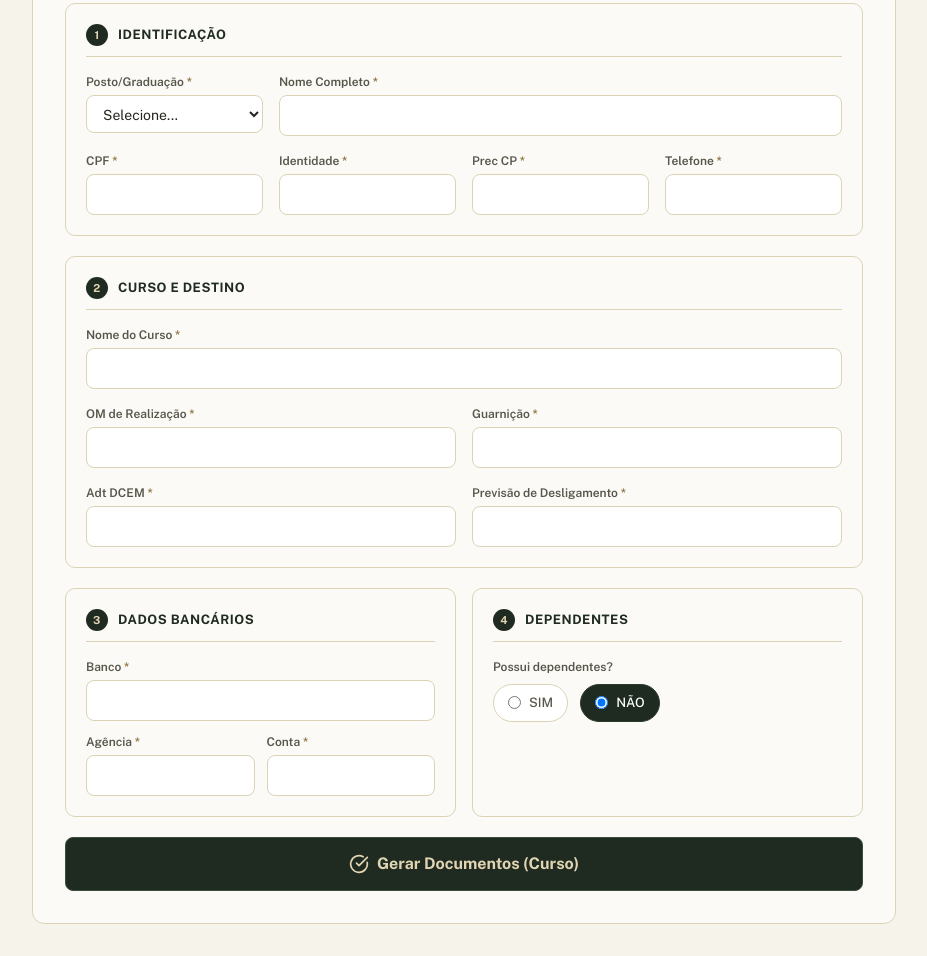
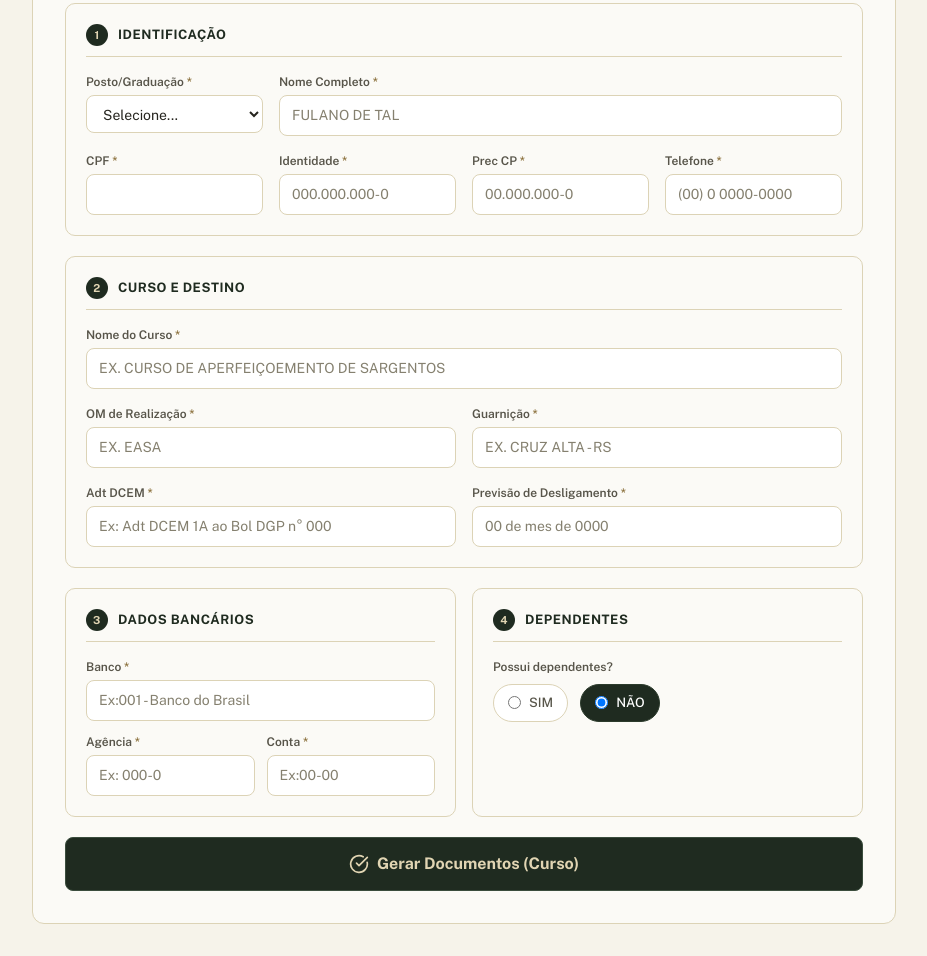
Before and after one commit to DiegoDCG89/sistema_de_criacao_de_documentos, a website: page public/cursos.html in a window 1280 px wide. Shown: the part 289-1245 px from the top of the page, without its empty margins (176-1103 px from the left). Drawn offline with nearby package versions, Linux system fonts and the light colour scheme.

Commit message:
Add placeholders to input fields in cursos.html
Updated input fields to include placeholders for better user guidance.

```diff
--- a/public/cursos.html
+++ b/public/cursos.html
@@ -79,12 +79,12 @@
             </div>
             <div class="sm:col-span-1 lg:col-span-3">
               <label class="rotulo rotulo-obrigatorio">Nome Completo</label>
-              <input type="text" id="nome" required class="campo uppercase-input">
+              <input type="text" id="nome" placeholder="Fulano de Tal"  required class="campo uppercase-input">
             </div>
             <div><label class="rotulo rotulo-obrigatorio">CPF</label><input type="text" id="cpf" required class="campo"></div>
-            <div><label class="rotulo rotulo-obrigatorio">Identidade</label><input type="text" id="idt" required class="campo"></div>
-            <div><label class="rotulo rotulo-obrigatorio">Prec CP</label><input type="text" id="preccp" required class="campo"></div>
-            <div><label class="rotulo rotulo-obrigatorio">Telefone</label><input type="text" id="telefone" required class="campo"></div>
+            <div><label class="rotulo rotulo-obrigatorio">Identidade</label><input type="text" id="idt" placeholder="000.000.000-0" required class="campo"></div>
+            <div><label class="rotulo rotulo-obrigatorio">Prec CP</label><input type="text" id="preccp" placeholder="00.000.000-0" required class="campo"></div>
+            <div><label class="rotulo rotulo-obrigatorio">Telefone</label><input type="text" id="telefone" placeholder="(00) 0 0000-0000" required class="campo"></div>
           </div>
         </div>
 
@@ -92,11 +92,11 @@
         <div class="secao-form">
           <h3 class="secao-titulo"><span class="secao-numero">2</span> Curso e Destino</h3>
           <div class="grid grid-cols-1 sm:grid-cols-2 gap-4">
-            <div class="sm:col-span-2"><label class="rotulo rotulo-obrigatorio">Nome do Curso</label><input type="text" id="curso" required class="campo uppercase-input"></div>
-            <div><label class="rotulo rotulo-obrigatorio">OM de Realização</label><input type="text" id="omCurso" required class="campo uppercase-input"></div>
-            <div><label class="rotulo rotulo-obrigatorio">Guarnição</label><input type="text" id="guarnicaoCurso" required class="campo uppercase-input"></div>
-            <div><label class="rotulo rotulo-obrigatorio">Adt DCEM</label><input type="text" id="adtDcem" required class="campo"></div>
-            <div><label class="rotulo rotulo-obrigatorio">Previsão de Desligamento</label><input type="text" id="dataDesligamento" required class="campo"></div>
+            <div class="sm:col-span-2"><label class="rotulo rotulo-obrigatorio">Nome do Curso</label><input type="text" id="curso" placeholder="Ex. Curso de Aperfeiçoemento de Sargentos "required class="campo uppercase-input"></div>
+            <div><label class="rotulo rotulo-obrigatorio">OM de Realização</label><input type="text" id="omCurso" placeholder="Ex. EASA"required class="campo uppercase-input"></div>
+            <div><label class="rotulo rotulo-obrigatorio">Guarnição</label><input type="text" id="guarnicaoCurso" placeholder="Ex. Cruz Alta - RS" required class="campo uppercase-input"></div>
+            <div><label class="rotulo rotulo-obrigatorio">Adt DCEM</label><input type="text" id="adtDcem" placeholder="Ex: Adt DCEM 1A ao Bol DGP n° 000" required class="campo"></div>
+            <div><label class="rotulo rotulo-obrigatorio">Previsão de Desligamento</label><input type="text" id="dataDesligamento" placeholder="00 de mes de 0000"required class="campo"></div>
           </div>
         </div>
 
@@ -105,10 +105,10 @@
           <div class="secao-form">
             <h3 class="secao-titulo"><span class="secao-numero">3</span> Dados Bancários</h3>
             <div class="space-y-3">
-              <div><label class="rotulo rotulo-obrigatorio">Banco</label><input type="text" id="banco" required class="campo"></div>
+              <div><label class="rotulo rotulo-obrigatorio">Banco</label><input type="text" id="banco" placeholder="Ex:001 - Banco do Brasil" required class="campo"></div>
               <div class="flex gap-3">
-                <div class="flex-1"><label class="rotulo rotulo-obrigatorio">Agência</label><input type="text" id="agencia" required class="campo"></div>
-                <div class="flex-1"><label class="rotulo rotulo-obrigatorio">Conta</label><input type="text" id="conta" required class="campo"></div>
+                <div class="flex-1"><label class="rotulo rotulo-obrigatorio">Agência</label><input type="text" id="agencia" placeholder="Ex: 000-0"required class="campo"></div>
+                <div class="flex-1"><label class="rotulo rotulo-obrigatorio">Conta</label><input type="text" id="conta" placeholder="Ex:00-00" required class="campo"></div>
               </div>
             </div>
           </div>
```
